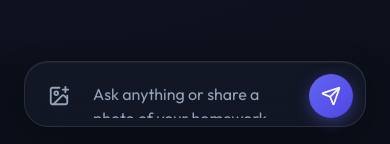
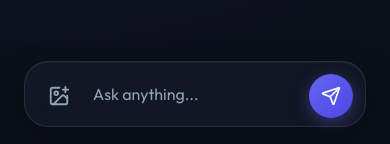
Before and after one commit to Nishank-Kansara/StudyChatbot, a React (Vite) app: page / in a window 390 px wide. Shown: the part 697-841 px from the top of the page. Built offline with nearby package versions, Linux system fonts and the light colour scheme.

Commit message:
Fixed Message Input Alignment

```diff
--- a/src/App.css
+++ b/src/App.css
@@ -2,8 +2,10 @@
   display: flex;
   width: 100vw;
   height: 100vh;
+  height: 100dvh;
   position: relative;
-  overflow: hidden;
+  overflow-y: auto;
+  overflow-x: hidden;
 }
 
 /* For mobile, chat and settings will likely be toggleable panels. On desktop, they could sit side by side or remain toggleable for a cleaner UI. */
@@ -16,6 +18,7 @@
   z-index: 10;
   background: var(--bg-color);
   background-image: var(--bg-gradient);
+  overflow-y: auto;
 }
 
 .settings-overlay {
--- a/src/components/Chat/MessageInput.jsx
+++ b/src/components/Chat/MessageInput.jsx
@@ -1,9 +1,16 @@
-import React, { useState, useRef } from 'react';
+import React, { useState, useRef, useEffect } from 'react';
 import { Send, ImagePlus, X } from 'lucide-react';
 const MessageInput = ({ onSend }) => {
   const [text, setText] = useState('');
   const [images, setImages] = useState([]);
   const fileInputRef = useRef(null);
+  const [isMobile, setIsMobile] = useState(window.innerWidth <= 768);
+
+  useEffect(() => {
+    const handleResize = () => setIsMobile(window.innerWidth <= 768);
+    window.addEventListener('resize', handleResize);
+    return () => window.removeEventListener('resize', handleResize);
+  }, []);
 
   const handleSend = () => {
     if (text.trim() === '' && images.length === 0) return;
@@ -88,7 +95,7 @@
 
             <textarea
               className="chat-input"
-              placeholder="Ask anything or share a photo of your homework..."
+              placeholder={isMobile ? "Ask anything..." : "Ask anything or share a photo of your homework..."}
               value={text}
               onChange={handleTextChange}
               onKeyDown={handleKeyDown}
--- a/src/index.css
+++ b/src/index.css
@@ -47,12 +47,15 @@
   background-image: var(--bg-gradient);
   color: var(--text-main);
   min-height: 100vh;
-  overflow: hidden; /* Prevent scrolling on body for app-like feel */
+  min-height: 100dvh;
+  overflow-y: auto;
+  overflow-x: hidden;
 }
 
 #root {
   width: 100%;
   height: 100vh;
+  height: 100dvh;
   display: flex;
   flex-direction: column;
 }
```
